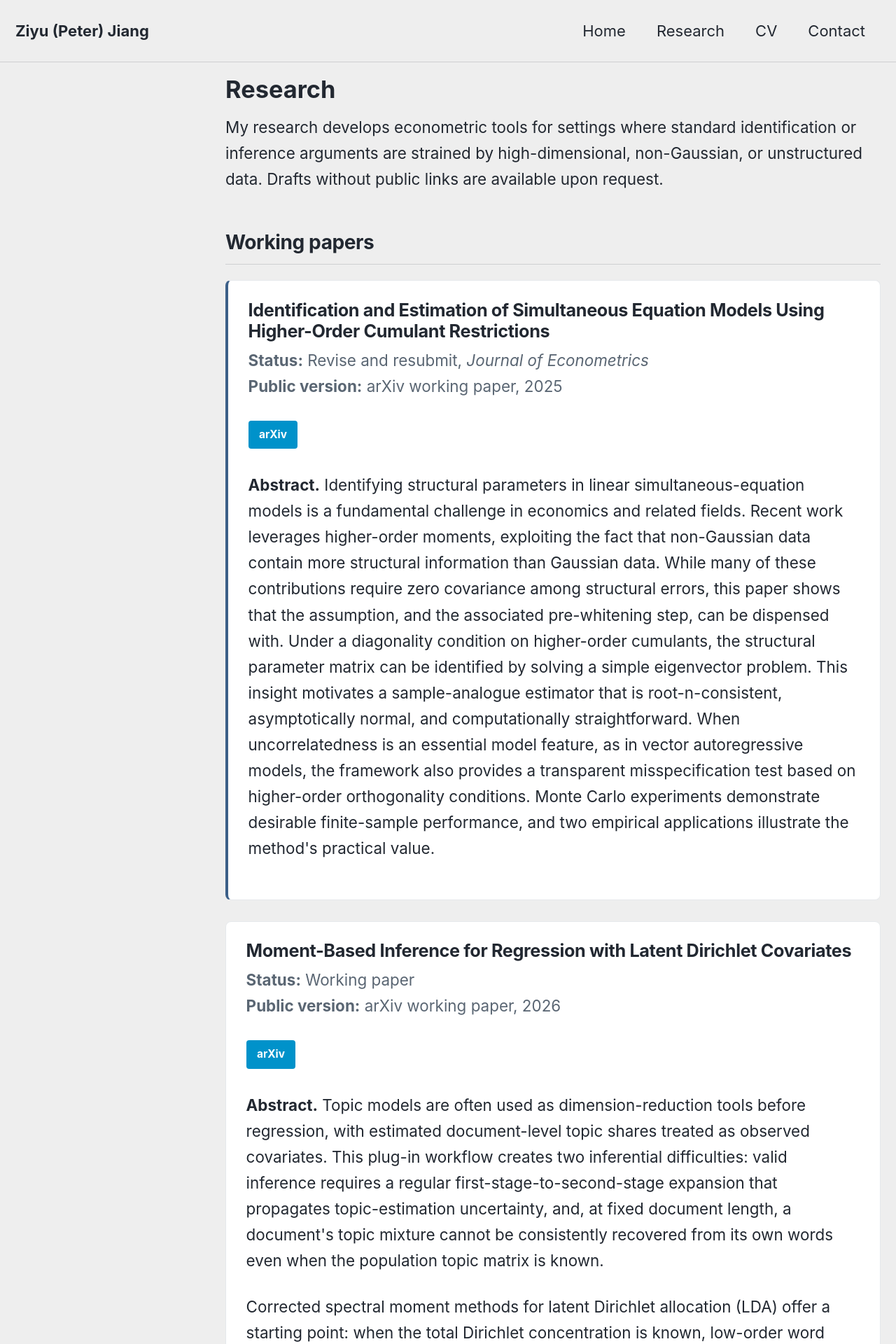
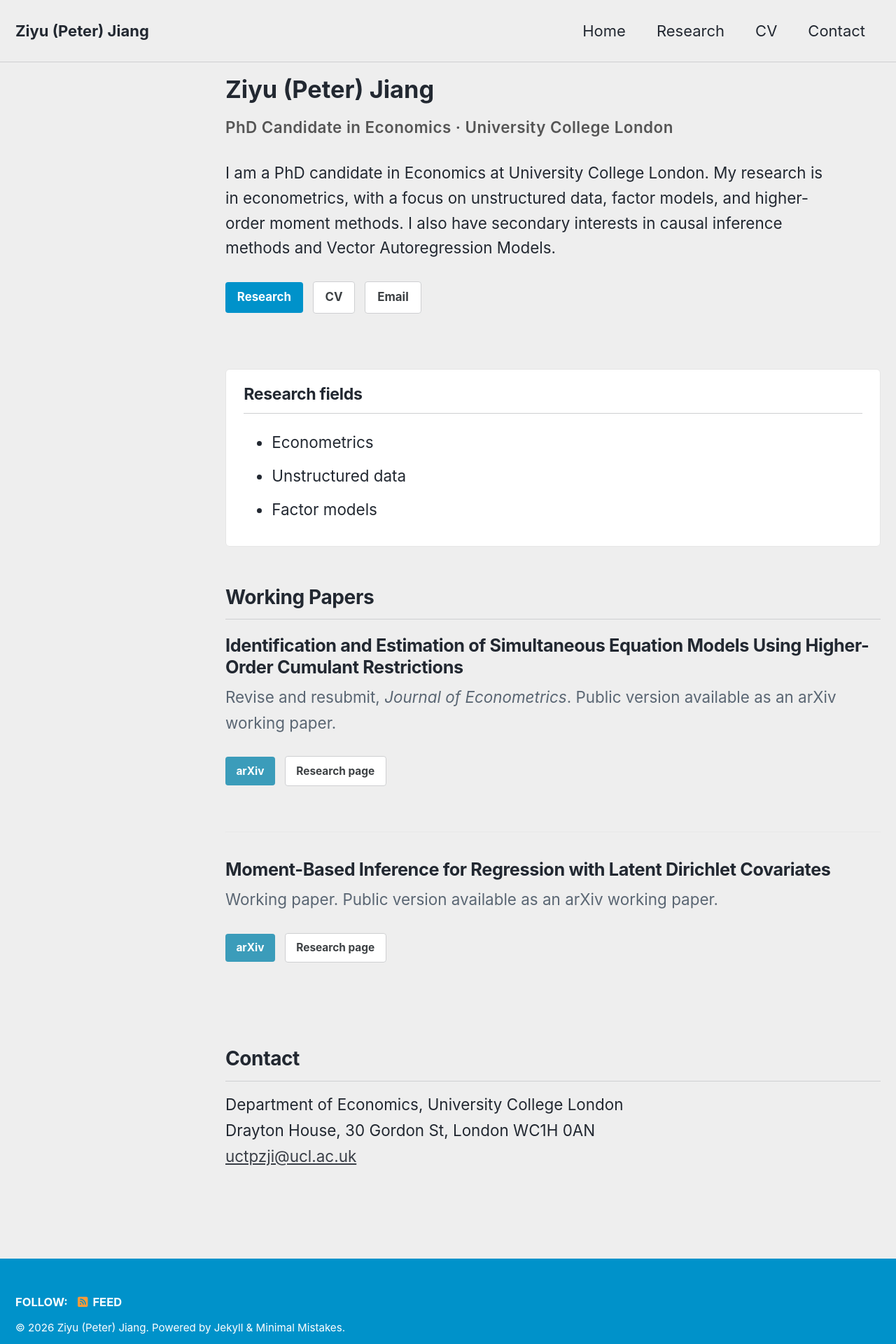
Before and after one commit to ziyupeterjiang/ziyupeterjiang.github.io, a Jekyll site: the page built from _pages/research.md, in a window 1280 px wide. Shown: the top 1920 px of the page at 70% size. Built offline with Jekyll 4.4.1, drawn with Linux system fonts in a browser that asks for light colours; cached includes are drawn as plain includes; some of the changed text lies outside the part shown.

Commit message:
Fix homepage layout and working papers section

```diff
--- a/_pages/research.md
+++ b/_pages/research.md
@@ -1,62 +1,202 @@
 ---
-title: "Research"
+title: "Ziyu (Peter) Jiang"
 layout: single
 classes: wide
-permalink: /research/
-excerpt: "Working papers and research projects by Ziyu (Peter) Jiang"
+permalink: /
+excerpt: "PhD Candidate in Economics at University College London"
 author_profile: false
 ---
 
-My research develops econometric tools for settings where standard identification or inference arguments are strained by high-dimensional, non-Gaussian, or unstructured data. Drafts without public links are available upon request.
+<style>
+/* Homepage-specific layout. Kept here so the page works even if the main CSS is not edited. */
 
-## Working papers
+.home-hero {
+  display: grid;
+  grid-template-columns: minmax(0, 1fr) auto;
+  gap: 2rem;
+  align-items: start;
+  margin-bottom: 1.75rem;
+}
 
-<article class="paper-card paper-card--featured">
-  <h3>Identification and Estimation of Simultaneous Equation Models Using Higher-Order Cumulant Restrictions</h3>
+.home-intro {
+  min-width: 0;
+}
 
-  <p class="paper-meta">
-    <strong>Status:</strong> Revise and resubmit, <em>Journal of Econometrics</em><br>
-    <strong>Public version:</strong> arXiv working paper, 2025
-  </p>
+.home-photo {
+  justify-self: end;
+}
 
-  <p class="paper-links">
-    <a href="https://arxiv.org/abs/2501.06777" class="btn btn--primary btn--small">arXiv</a>
-  </p>
+.home-photo img {
+  display: block;
+  width: 220px;
+  max-width: 100%;
+  height: auto;
+  border-radius: 6px;
+  box-shadow: 0 1px 4px rgba(0, 0, 0, 0.12);
+}
 
-  <p><strong>Abstract.</strong> Identifying structural parameters in linear simultaneous-equation models is a fundamental challenge in economics and related fields. Recent work leverages higher-order moments, exploiting the fact that non-Gaussian data contain more structural information than Gaussian data. While many of these contributions require zero covariance among structural errors, this paper shows that the assumption, and the associated pre-whitening step, can be dispensed with. Under a diagonality condition on higher-order cumulants, the structural parameter matrix can be identified by solving a simple eigenvector problem. This insight motivates a sample-analogue estimator that is root-n-consistent, asymptotically normal, and computationally straightforward. When uncorrelatedness is an essential model feature, as in vector autoregressive models, the framework also provides a transparent misspecification test based on higher-order orthogonality conditions. Monte Carlo experiments demonstrate desirable finite-sample performance, and two empirical applications illustrate the method's practical value.</p>
-</article>
+.jm-kicker {
+  margin: 0 0 0.75rem 0;
+  font-size: 0.95rem;
+  letter-spacing: 0.02em;
+  color: #555;
+}
 
-<article class="paper-card">
-  <h3>Moment-Based Inference for Regression with Latent Dirichlet Covariates</h3>
+.jm-lead {
+  font-size: 1.08rem;
+  line-height: 1.6;
+  margin-bottom: 1rem;
+}
 
-  <p class="paper-meta">
-    <strong>Status:</strong> Working paper<br>
-    <strong>Public version:</strong> arXiv working paper, 2026
-  </p>
+.jm-actions {
+  margin: 1rem 0 1.5rem 0;
+}
 
-  <p class="paper-links">
-    <a href="https://arxiv.org/abs/2605.30718" class="btn btn--primary btn--small">arXiv</a>
-  </p>
+.jm-actions .btn {
+  margin-right: 0.35rem;
+  margin-bottom: 0.35rem;
+}
 
-  <p><strong>Abstract.</strong> Topic models are often used as dimension-reduction tools before regression, with estimated document-level topic shares treated as observed covariates. This plug-in workflow creates two inferential difficulties: valid inference requires a regular first-stage-to-second-stage expansion that propagates topic-estimation uncertainty, and, at fixed document length, a document's topic mixture cannot be consistently recovered from its own words even when the population topic matrix is known.</p>
+.jm-grid {
+  display: grid;
+  grid-template-columns: repeat(auto-fit, minmax(260px, 1fr));
+  gap: 1rem;
+  margin: 1.5rem 0 2rem 0;
+}
 
-  <p>Corrected spectral moment methods for latent Dirichlet allocation (LDA) offer a starting point: when the total Dirichlet concentration is known, low-order word moments can be corrected to yield operators diagonal in the latent topic basis. We extend this to downstream regression.</p>
+.jm-card {
+  padding: 1rem 1.15rem;
+  border: 1px solid #e5e5e5;
+  border-radius: 6px;
+  background: #fff;
+}
 
-  <p>Under a finite LDA model with response residuals orthogonal to the low-order token moments used for identification, response-weighted word moments admit the same correction, and the resulting supervised operator identifies the regression coefficient \(\beta\) directly, without estimating document-level topic shares. The main obstacle is that the correction depends on the unknown total concentration \(\alpha_0\).</p>
+.jm-card h2 {
+  margin-top: 0;
+  font-size: 1.05rem;
+}
 
-  <p>We show that, for \(k\ge3\) topics and under a generic finite-probe condition, \(\alpha_0\) is identified by commutativity: at the true value a family of corrected word-moment operators commute, whereas away from it they generically do not. This yields a feasible estimator and lets uncertainty in \(\hat\alpha_0\) propagate into inference for \(\beta\).</p>
+.jm-card ul {
+  margin-bottom: 0;
+}
 
-  <p>The estimator is asymptotically linear as the number of documents grows with fixed document length, with sandwich standard errors from document-level moment contributions. Simulations show near-nominal coverage where plug-in topic-share regressions can undercover, and an application to top economics journals illustrates contrast inference for latent topic effects.</p>
-</article>
+.home-paper-list {
+  margin-top: 1rem;
+}
 
-## Work in progress
+.home-paper {
+  margin-bottom: 1.75rem;
+  padding-bottom: 1.25rem;
+  border-bottom: 1px solid #e8e8e8;
+}
 
-<article class="paper-card">
-  <h3>Micro-foundation for Topic Models</h3>
+.home-paper:last-child {
+  border-bottom: none;
+}
 
-  <p class="paper-meta">
-    <strong>Status:</strong> Work in progress
-  </p>
-</article>
+.home-paper h3 {
+  margin-bottom: 0.4rem;
+}
 
-<!-- When you are on the job market, add a separate "Job Market Paper" heading above the relevant paper and place it first. -->
+.paper-meta {
+  margin-bottom: 0.65rem;
+}
+
+.paper-links .btn {
+  margin-right: 0.35rem;
+  margin-bottom: 0.35rem;
+}
+
+@media (max-width: 760px) {
+  .home-hero {
+    grid-template-columns: 1fr;
+    gap: 1rem;
+  }
+
+  .home-photo {
+    justify-self: start;
+  }
+
+  .home-photo img {
+    width: 180px;
+  }
+}
+</style>
+
+<div class="home-hero">
+  <div class="home-intro">
+    <p class="jm-kicker">PhD Candidate in Economics · University College London</p>
+
+    <p class="jm-lead">
+      I am a PhD candidate in Economics at University College London. My research is in econometrics, with a focus on unstructured data, factor models, and higher-order moment methods. I also have secondary interests in causal inference methods and Vector Autoregression Models.
+    </p>
+
+    <!-- Add this sentence when you are on the job market:
+    <p class="jm-lead"><strong>I am on the 2026–27 economics job market.</strong></p>
+    -->
+
+    <div class="jm-actions">
+      <a href="/research/" class="btn btn--primary">Research</a>
+      <a href="/assets/files/ziyu_jiang_cv.pdf" class="btn btn--inverse">CV</a>
+      <a href="mailto:uctpzji@ucl.ac.uk" class="btn btn--inverse">Email</a>
+    </div>
+  </div>
+
+  <!-- Future formal photo:
+       When you have a formal photo, upload it to:
+       assets/images/profile.jpg
+
+       Then remove this comment wrapper so the block below becomes visible.
+
+  <div class="home-photo">
+    <img src="/assets/images/profile.jpg" alt="Ziyu (Peter) Jiang">
+  </div>
+  -->
+</div>
+
+<div class="jm-grid">
+  <section class="jm-card">
+    <h2>Research fields</h2>
+    <ul>
+      <li>Econometrics</li>
+      <li>Unstructured data</li>
+      <li>Factor models</li>
+    </ul>
+  </section>
+</div>
+
+## Working Papers
+
+<div class="home-paper-list">
+  <article class="home-paper">
+    <h3>Identification and Estimation of Simultaneous Equation Models Using Higher-Order Cumulant Restrictions</h3>
+
+    <p class="paper-meta">
+      Revise and resubmit, <em>Journal of Econometrics</em>. Public version available as an arXiv working paper.
+    </p>
+
+    <p class="paper-links">
+      <a href="https://arxiv.org/abs/2501.06777" class="btn btn--info btn--small">arXiv</a>
+      <a href="/research/" class="btn btn--inverse btn--small">Research page</a>
+    </p>
+  </article>
+
+  <article class="home-paper">
+    <h3>Moment-Based Inference for Regression with Latent Dirichlet Covariates</h3>
+
+    <p class="paper-meta">
+      Working paper. Public version available as an arXiv working paper.
+    </p>
+
+    <p class="paper-links">
+      <a href="https://arxiv.org/abs/2605.30718" class="btn btn--info btn--small">arXiv</a>
+      <a href="/research/" class="btn btn--inverse btn--small">Research page</a>
+    </p>
+  </article>
+</div>
+
+## Contact
+
+Department of Economics, University College London
+Drayton House, 30 Gordon St, London WC1H 0AN
+<a href="mailto:uctpzji@ucl.ac.uk">uctpzji@ucl.ac.uk</a>
```
